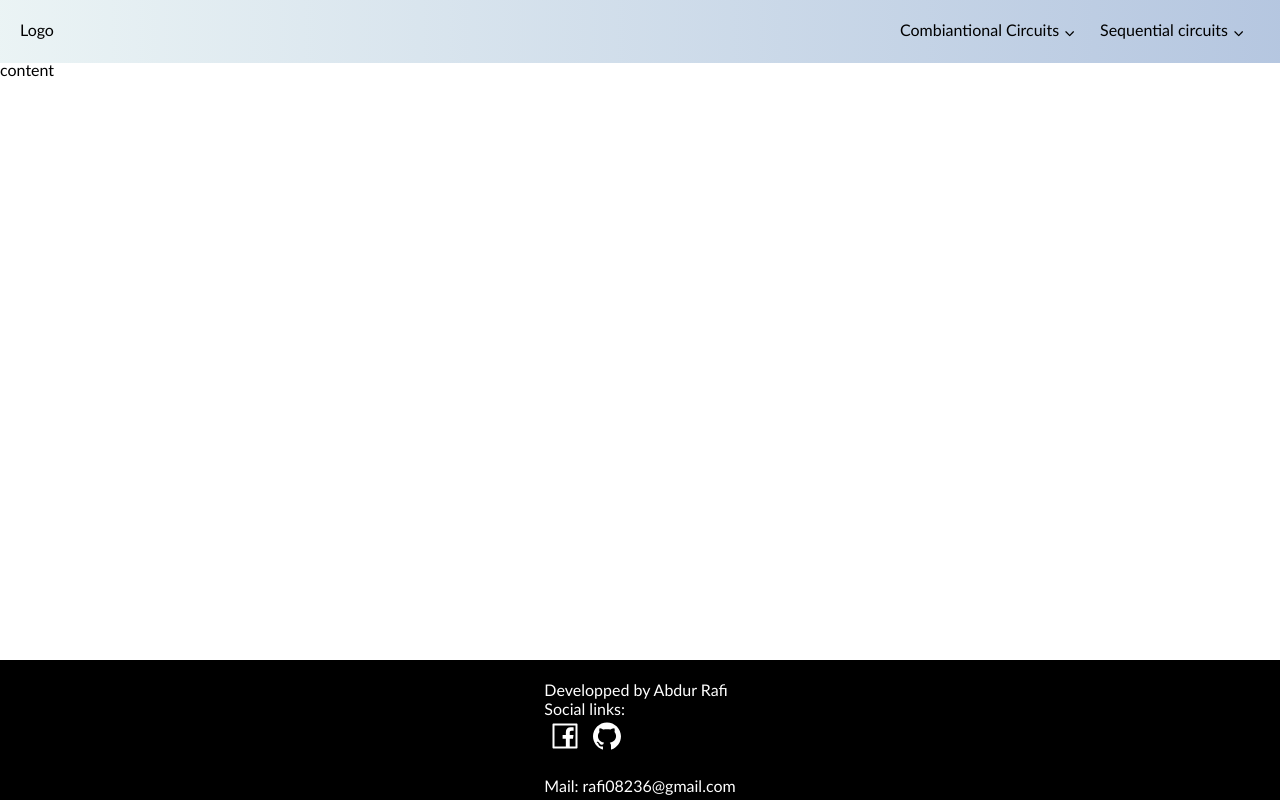
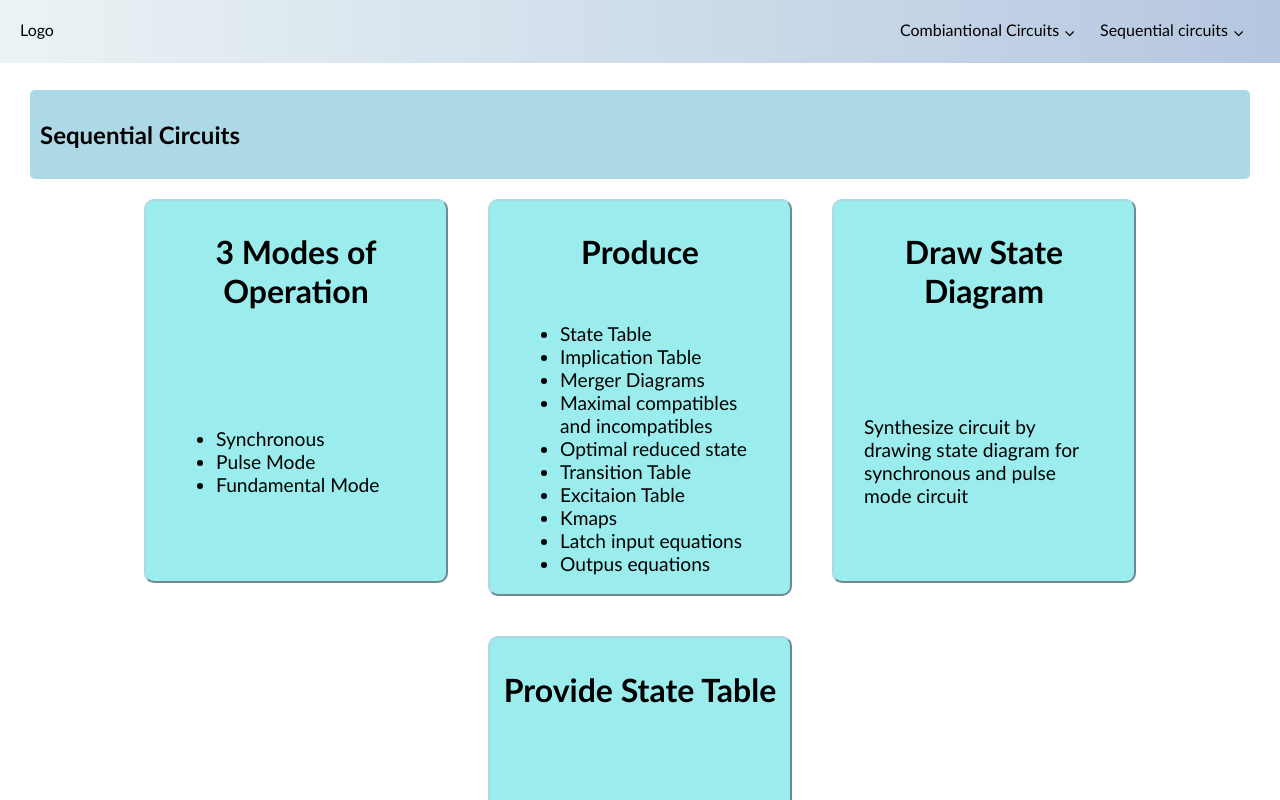
Before and after one commit to abdur-rafi/sequential-circuit-designer, a Next.js app: page / in a window 1280 px wide. Shown: the top 800 px of the page. Built offline with nearby package versions, Linux system fonts and the light colour scheme.

Commit message:
index page content added, some minor improvements in drawing state diagram

```diff
--- a/pages/index.tsx
+++ b/pages/index.tsx
@@ -1,11 +1,136 @@
 import HeaderFooterContent from "../Components/FooterHeaderContent";
+import styles from '../styles/index.module.scss'
 
 function Index(){
 
     return(
-    <HeaderFooterContent useFooter = {true} useHeight = {false} content = {'content'} />
+    <HeaderFooterContent useFooter = {true} useHeight = {false} content = {<Index_></Index_>} />
     )
 
 }
 
+const Index_ : React.FC<{
+
+}> = (props)=>{
+    return(
+        <div className = {styles.root} >
+            <div className = {styles.titleContainer}>
+                <div>
+                    <h2>
+                        Sequential Circuits
+                    </h2>
+                </div>
+            </div>
+            <div className = {styles.cardsContainer}>
+                <div className = {styles.card}>
+                    <div className = {styles.header}>
+                        <h1>
+                            3 Modes of Operation
+                        </h1>
+                    </div>
+                    <div className = {styles.body}>
+                        <ul>
+                            <li>Synchronous</li>
+                            <li>Pulse Mode</li>
+                            <li>Fundamental Mode</li>
+                        </ul>
+                    </div>
+                </div>
+                <div className = {styles.card}>
+                    <div className = {styles.header}>
+                        <h1>
+                            Produce
+                        </h1>
+                    </div>
+                    <div className = {styles.body}>
+                        <ul>
+                            <li>State Table</li>
+                            <li>Implication Table</li>
+                            <li> Merger Diagrams </li>
+                            <li>Maximal compatibles and incompatibles</li>
+                            <li>Optimal reduced state</li>
+                            <li>Transition Table</li>
+                            <li>Excitaion Table</li>
+                            <li>Kmaps</li>
+                            <li>Latch input equations </li>
+                            <li> Outpus equations</li>
+
+                        </ul>
+                    </div>
+
+                </div>
+                <div className = {styles.card}>
+                    <div className = {styles.header}>
+                        <h1>
+                            Draw State Diagram
+                        </h1>
+                    </div>
+                    <div className = {styles.body}>
+                        Synthesize circuit by drawing state diagram for synchronous and pulse mode circuit
+                    </div>
+
+                </div>
+                <div className = {styles.card}>
+                    <div className = {styles.header}>
+                        <h1>
+                            Provide State Table
+                        </h1>
+                    </div>
+                    <div className = {styles.body}>
+                        Synthesize circuit by providing state table for synchronous, pulse mode and fundamental mode circuit
+                    </div>
+
+                </div>
+            </div>
+
+            <div className = {styles.titleContainer}>
+                <div>
+                    <h2>
+                        Combinational Circuits
+                    </h2>
+                </div>
+            </div>
+            <div className = {styles.cardsContainer}>
+                <div className = {styles.card}>
+                    <div className = {styles.header}>
+                        <h1>
+                            Simplify Functions
+                        </h1>
+                    </div>
+                    <div className = {styles.body}>
+                        Provide a function as sum of minterms or product of maxterms.
+                        Use kmap or tabulation method
+                    </div>
+                </div>
+
+                <div className = {styles.card}>
+                    <div className = {styles.header}>
+                        <h1>
+                            Get All Prime Implicants
+                        </h1>
+                    </div>
+                    <div className = {styles.body}>
+                        Get prime implicants and essential prime implciants of a function
+                    </div>
+                </div>
+
+                <div className = {styles.card}>
+                    <div className = {styles.header}>
+                        <h1>
+                            Get Steps of Tabulation Method
+                        </h1>
+                    </div>
+                    <div className = {styles.body}>
+                        Get steps of Tabulation method while simplifying functions
+                    </div>
+                </div>
+
+
+
+            </div>
+
+        </div>
+    )
+}
+
 export default Index;
--- a/styles/footerheadercontainer.module.scss
+++ b/styles/footerheadercontainer.module.scss
@@ -46,8 +46,8 @@ $footerHeight : 100px;
     // align-items: center;
     @media (max-width : $breakpoint){
         display: block;
-            padding: 7.5px;
-            align-items: center;
+        padding: 7.5px;
+        align-items: center;
         // position: static;
     }
     .logoContainer{
@@ -64,6 +64,10 @@ $footerHeight : 100px;
         flex-direction: row;
         @media (max-width : $breakpoint){
             display: block;
+            >div{
+                padding-top: 10px;
+            }
+            // padding-top: 10px;
         }
         & div{
             width: 200px;
@@ -95,6 +99,13 @@ $footerHeight : 100px;
     .rotateArrow{
         transform: rotate(180deg);
     }
+
+    .sequentialOptionsContainer, .combinationalOptionsContainer{
+        // background-color: red;
+        >div{
+            padding: 5px;
+        }
+    }
 }
 .footer{
     height: $footerHeight;
--- /dev/null
+++ b/styles/index.module.scss
@@ -0,0 +1,50 @@
+$headerFontSize : 24px;
+$smallScreen : 760px;
+.root{
+    padding: 30px;
+
+}
+.titleContainer{
+    background-color: lightblue;
+    padding: 10px;
+    border-radius: 5px;
+    // border: 2px outset lightblue;
+}
+.card{
+    border: 2px outset lightblue;
+    &:hover{
+        border: 2px inset lightblue;
+    }
+    text-align: start;
+    width: 300px;
+    @media screen and (max-width : $smallScreen) {
+        width: 70vw;
+    }
+    display: inline-flex;
+    flex-direction: column;
+    background-color: red;
+    .header{
+        // background-color: green;
+        // font-size: $headerFontSize;
+        padding: 10px;
+        text-align: center;
+    }
+    .body{
+        font-size: 1.2em;
+        padding: 0px 30px;
+        display: flex;
+        flex-direction: column;
+        justify-content: center;
+        flex-grow: 1;
+        // background-color: red;
+    }
+    border-radius: 10px;
+    background-color: rgba(0, 206, 209, 0.397);
+    min-height: 380px;
+    margin: 20px;
+}
+.cardsContainer{
+    // background-color: red;
+    justify-content: start;
+    text-align: center;
+}
```
Also changed, not shown: Components/state-diagram/Canvas.tsx (+62 -24 lines).
